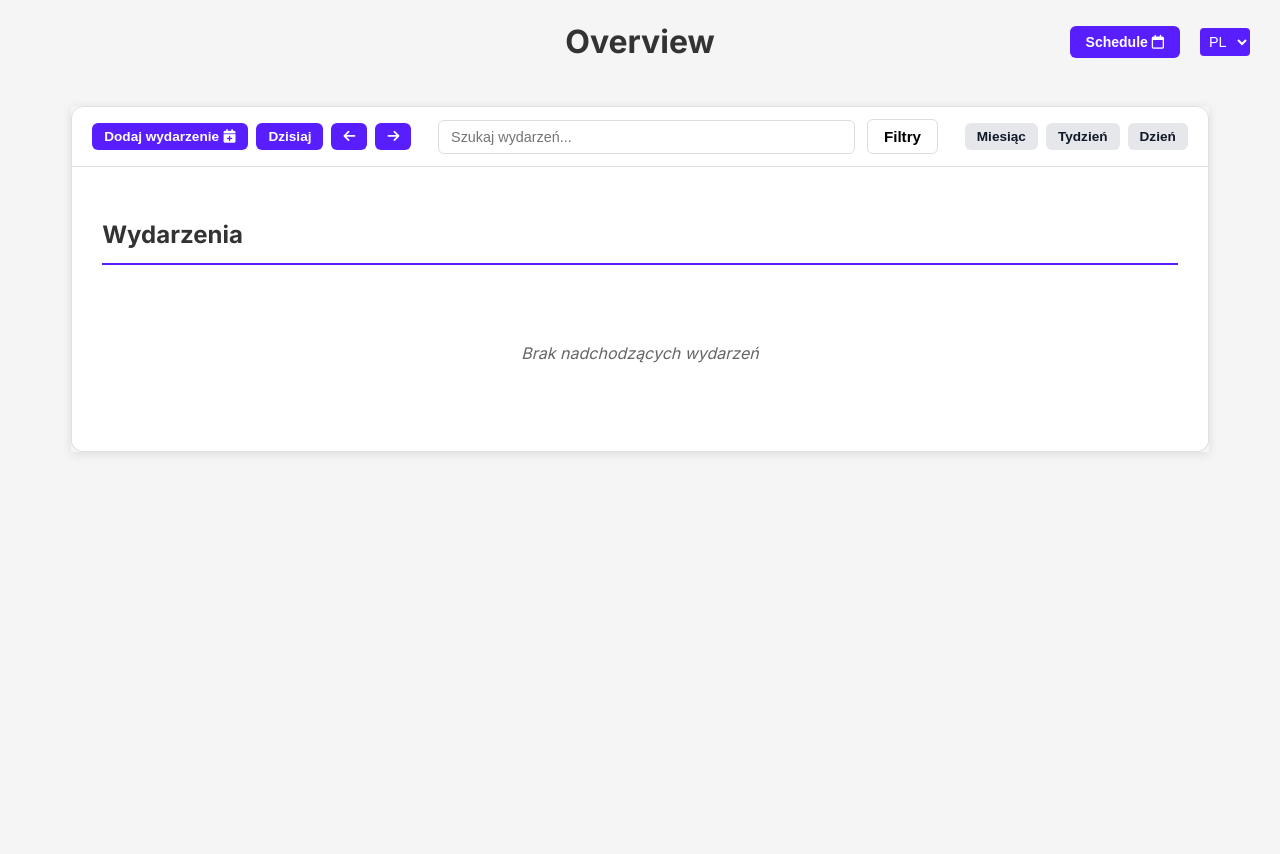
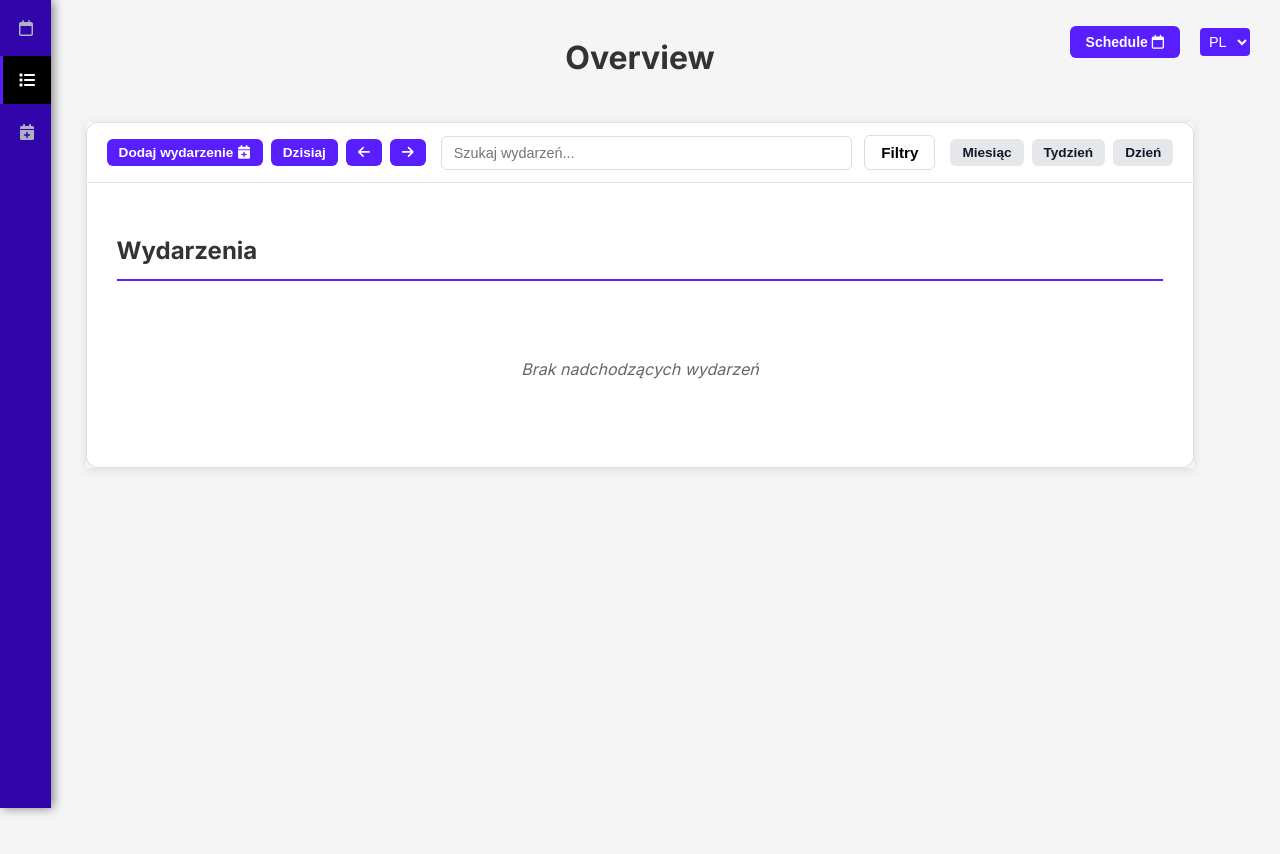
Before and after one commit to jakubgozlinskicc/SchedulePrototype, a React (Vite) app: page /overview in a window 1280 px wide. Shown: the top 854 px of the page. Built offline with nearby package versions, Linux system fonts and the light colour scheme.

Commit message:
nav side bar added

```diff
--- a/src/App.css
+++ b/src/App.css
@@ -1,2 +1,13 @@
 @import "react-big-calendar/lib/css/react-big-calendar.css";
 @import "react-big-calendar/lib/addons/dragAndDrop/styles.css";
+
+.app-layout {
+  display: flex;
+  min-height: 100vh;
+}
+
+.main-content {
+  flex: 1;
+  padding: 1rem;
+  overflow-x: auto;
+}
--- a/src/App.tsx
+++ b/src/App.tsx
@@ -5,18 +5,22 @@ import OverviewPage from "./pages/OverviewPage/OverviewPage";
 import { EventFormPage } from "./pages/EventFormPage/EventFormPage";
 import { TranslationProvider } from "./contexts/translationContext/translationProvider";
 import { EventDataProvider } from "./events/eventContext/eventDataProvider";
+import Nav from "./components/Nav/Nav";
 
 function App() {
   return (
     <BrowserRouter>
       <TranslationProvider>
         <EventDataProvider>
+          <Nav />
+          <main className="main-content">
             <Routes>
               <Route path="/" element={<SchedulePage />} />
               <Route path="/overview" element={<OverviewPage />} />
               <Route path="/event/add" element={<EventFormPage />} />
               <Route path="/event/edit/:id" element={<EventFormPage />} />
             </Routes>
+          </main>
         </EventDataProvider>
       </TranslationProvider>
     </BrowserRouter>
--- /dev/null
+++ b/src/components/Nav/Nav.css
@@ -0,0 +1,42 @@
+.sidebar {
+  position: fixed;
+  width: auto;
+  top: 0;
+  left: 0;
+  height: 100vh;
+  background-color: #3105aa;
+  color: white;
+  padding: 0.25rem 0;
+  display: flex;
+  flex-direction: column;
+  z-index: 1000;
+  box-shadow: 2px 0 10px rgba(0, 0, 0, 0.5);
+}
+
+.sidebar-links {
+  list-style: none;
+  padding: 0;
+  margin: 0;
+  display: flex;
+  flex-direction: column;
+  gap: 0.25rem;
+}
+
+.sidebar-links a {
+  display: block;
+  color: #b0b0c0;
+  padding: 0.75rem 1rem;
+  transition: all 0.3s ease;
+  border-left: 3px solid transparent;
+}
+
+.sidebar-links a:hover {
+  background-color: #000000;
+  color: white;
+}
+
+.sidebar-links a.active {
+  background-color: #000000;
+  color: #ffffff;
+  border-left-color: #591efd;
+}
--- /dev/null
+++ b/src/components/Nav/Nav.tsx
@@ -0,0 +1,37 @@
+import { NavLink } from "react-router-dom";
+import "./Nav.css";
+
+const Nav = () => {
+  return (
+    <nav className="sidebar">
+      <ul className="sidebar-links">
+        <li>
+          <NavLink
+            to="/"
+            className={({ isActive }) => (isActive ? "active" : "")}
+          >
+            <i className="fa-regular fa-calendar"></i>
+          </NavLink>
+        </li>
+        <li>
+          <NavLink
+            to="/overview"
+            className={({ isActive }) => (isActive ? "active" : "")}
+          >
+            <i className="fa-solid fa-list"></i>
+          </NavLink>
+        </li>
+        <li>
+          <NavLink
+            to="/event/add"
+            className={({ isActive }) => (isActive ? "active" : "")}
+          >
+            <i className="fa-solid fa-calendar-plus"></i>
+          </NavLink>
+        </li>
+      </ul>
+    </nav>
+  );
+};
+
+export default Nav;
--- a/src/pages/OverviewPage/components/EventList/useEventList/useFilteredEvents/useFilteredEvents.ts
+++ b/src/pages/OverviewPage/components/EventList/useEventList/useFilteredEvents/useFilteredEvents.ts
@@ -1,6 +1,6 @@
 import { useEventDataContext } from "../../../../../../events/useEvents/useEventDataContext/useEventDataContext";
 import { useFiltersContext } from "../../../../context/useFiltersContext";
-import { filterRegistry } from "./strategies/FilterRegistry";
+import { filterRegistry } from "./strategies/filterRegistry";
 
 export function useFilteredEvents() {
   const { events } = useEventDataContext();
```
Lines whose indentation alone changed are shown as unchanged.
